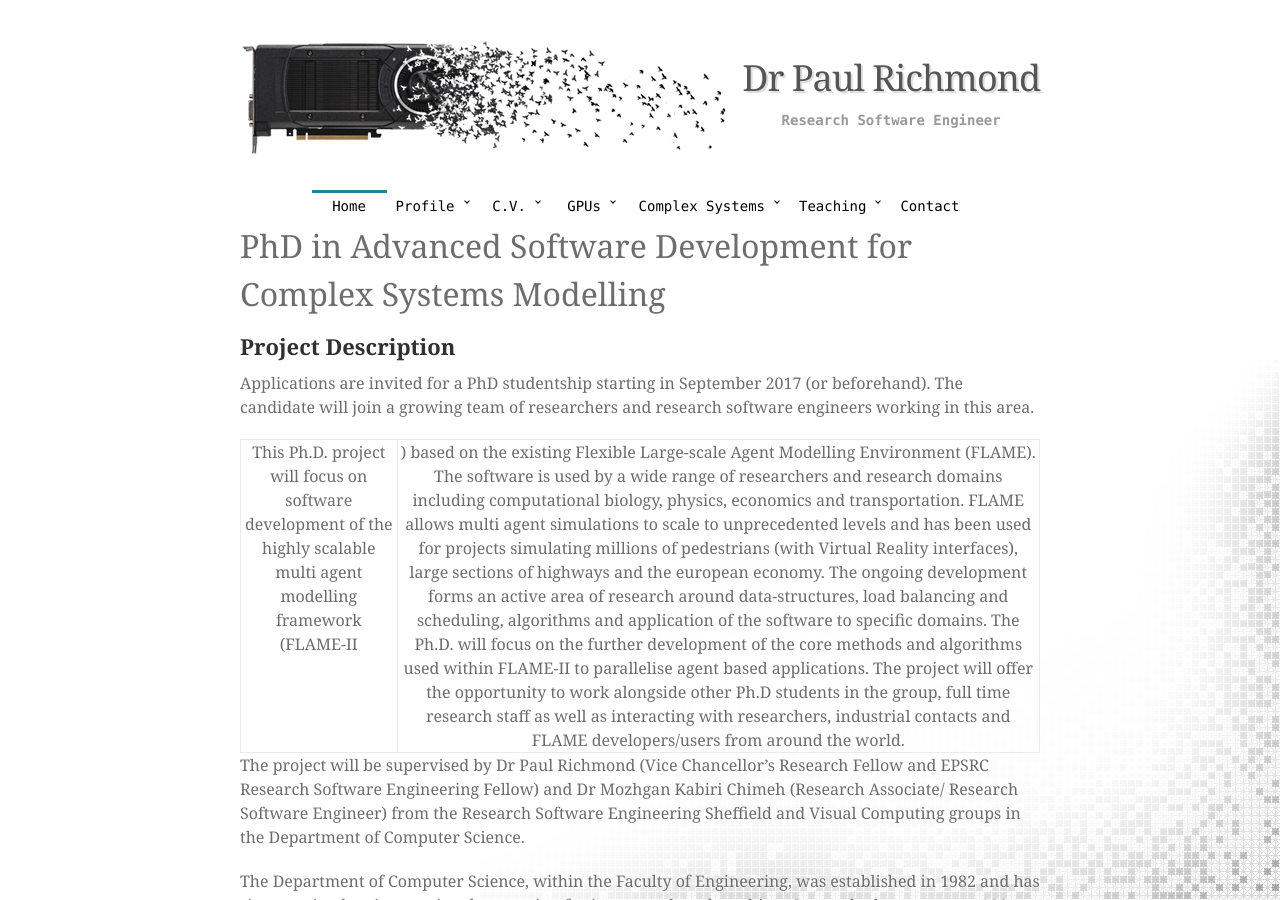
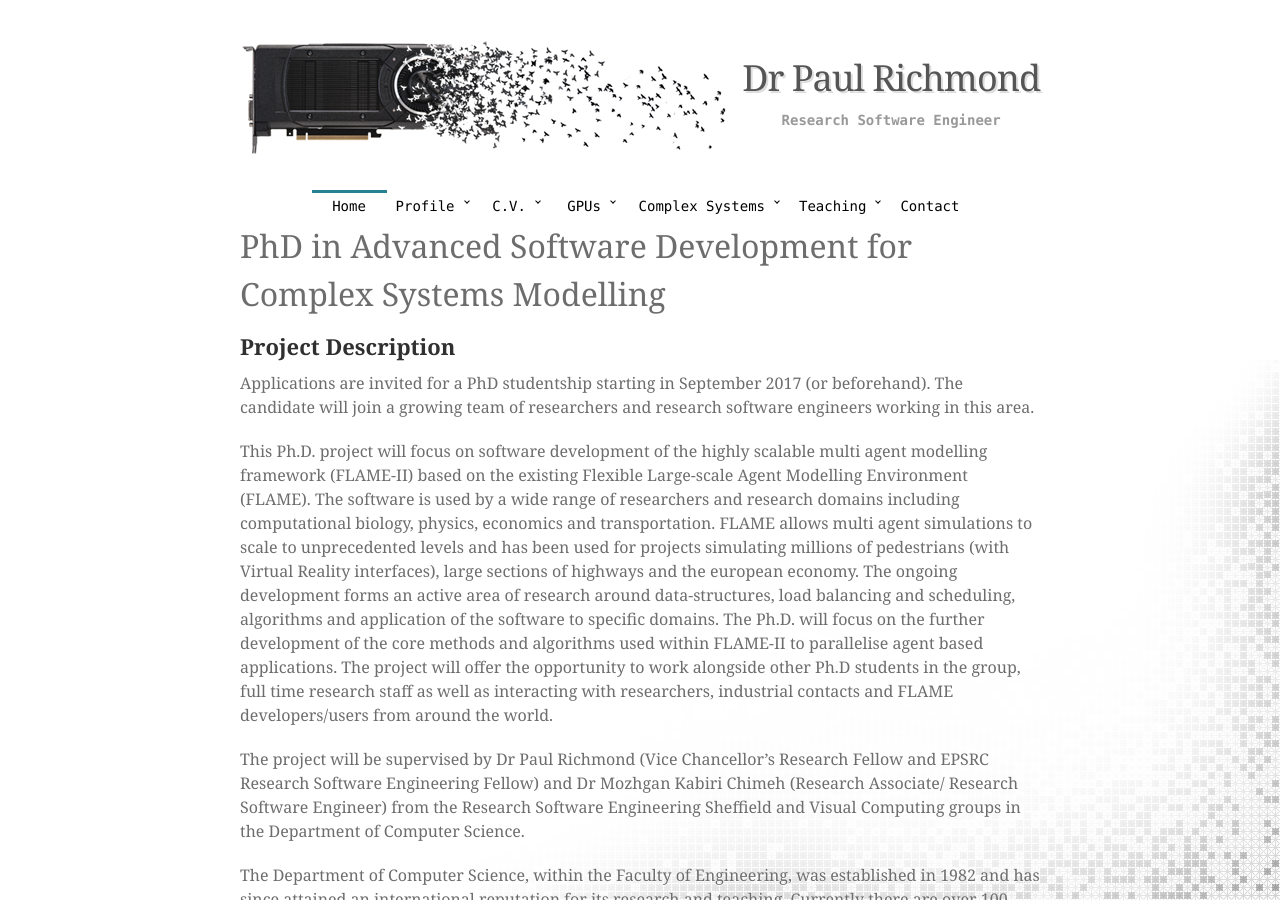
Before and after one commit to mondus/mondus.github.io, a Jekyll site: the page built from teaching/positions/flame.md, in a window 1280 px wide and 900 px high. Built offline with Jekyll 4.4.1, drawn with Linux system fonts in a browser that asks for light colours; nearby versions of some CDN libraries; some web fonts are replaced.

Commit message:
Update flame.md

```diff
--- a/teaching/positions/flame.md
+++ b/teaching/positions/flame.md
@@ -6,9 +6,10 @@ layout: homepage
 # PhD in Advanced Software Development for Complex Systems Modelling
 
 ## Project Description
+
 Applications are invited for a PhD studentship starting in September 2017 (or beforehand). The candidate will join a growing team of researchers and research software engineers working in this area.
 
-This Ph.D. project will focus on software development of the highly scalable multi agent modelling framework (FLAME-II|) based on the existing Flexible Large-scale Agent Modelling Environment (FLAME). The software is used by a wide range of researchers and research domains including computational biology, physics, economics and transportation. FLAME allows multi agent simulations to scale to unprecedented levels and has been used for projects simulating millions of pedestrians (with Virtual Reality interfaces), large sections of highways and the european economy. The ongoing development forms an active area of research around data-structures, load balancing and scheduling, algorithms and application of the software to specific domains. The Ph.D. will focus on the further development of the core methods and algorithms used within FLAME-II to parallelise agent based applications.  The project will offer the opportunity to work alongside other Ph.D students in the group, full time research staff as well as interacting with researchers, industrial contacts and FLAME developers/users from around the world.
+This Ph.D. project will focus on software development of the highly scalable multi agent modelling framework (FLAME-II) based on the existing Flexible Large-scale Agent Modelling Environment (FLAME). The software is used by a wide range of researchers and research domains including computational biology, physics, economics and transportation. FLAME allows multi agent simulations to scale to unprecedented levels and has been used for projects simulating millions of pedestrians (with Virtual Reality interfaces), large sections of highways and the european economy. The ongoing development forms an active area of research around data-structures, load balancing and scheduling, algorithms and application of the software to specific domains. The Ph.D. will focus on the further development of the core methods and algorithms used within FLAME-II to parallelise agent based applications.  The project will offer the opportunity to work alongside other Ph.D students in the group, full time research staff as well as interacting with researchers, industrial contacts and FLAME developers/users from around the world.
 
 The project will be supervised by Dr Paul Richmond (Vice Chancellor’s Research Fellow and EPSRC Research Software Engineering Fellow) and Dr Mozhgan Kabiri Chimeh (Research Associate/ Research Software Engineer) from the Research Software Engineering Sheffield and Visual Computing groups in the Department of Computer Science.
 
```
